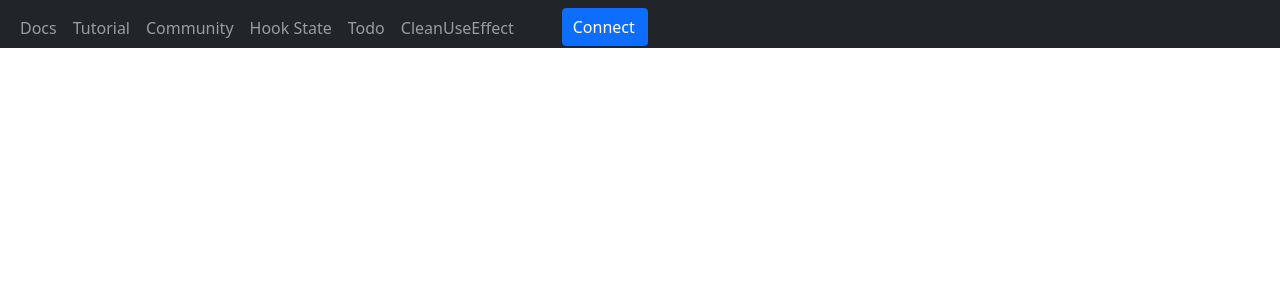
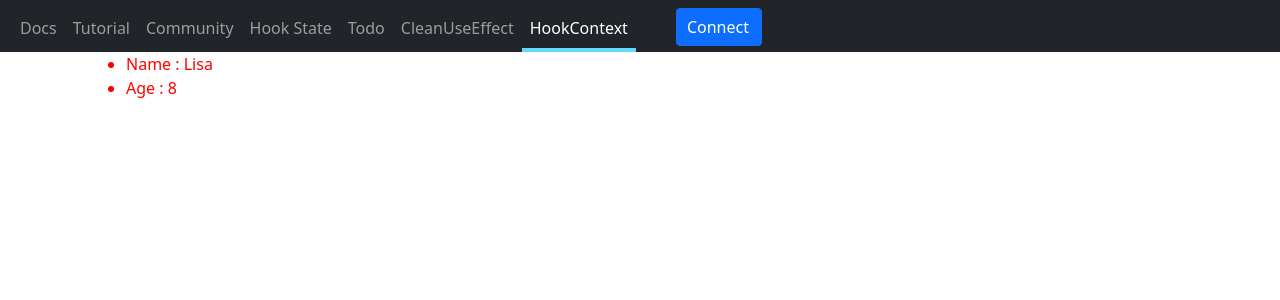
Before and after one commit to gilbruno/reactrouter, a React (Create React App) app in the folder reactrouter/: page /hookcontext in a window 1280 px wide. Shown: the top 300 px of the page. Built offline with nearby package versions, Linux system fonts and the light colour scheme.

Commit message:
Add "useContext" menu item

```diff
--- a/reactrouter/src/App.js
+++ b/reactrouter/src/App.js
@@ -8,6 +8,7 @@ import HookState from './components/HookState';
 import Todo from './components/Todo';
 import Menu from './components/Menu';
 import CleanUseEffectContainer from './components/CleanUseEffectContainer';
+import Profile from './components/HookContext/Profile';
 
 
 function App() {
@@ -22,7 +23,7 @@ function App() {
         <Route path="/useState" element={<HookState/>}/>
         <Route path="/todo" element={<Todo/>}/>
         <Route path="/cleanUseEffect" element={<CleanUseEffectContainer/>}/>
-
+        <Route path="/hookcontext" element={<Profile/>}/>
       </Routes>
 
 
--- /dev/null
+++ b/reactrouter/src/components/HookContext/ContentData.js
@@ -0,0 +1,20 @@
+import React, {useContext} from 'react'
+import { UserContext, ColorContext } from './MyContext'
+
+const ContentData = () => {
+
+  const user = useContext(UserContext)
+  const color = useContext(ColorContext)
+
+
+  return (
+        <div className="container" style={{color : color}}>
+            <ul>
+                <li>Name : {user.name}</li>
+                <li>Age : {user.age}</li>
+            </ul>
+        </div>
+    )
+}
+
+export default ContentData
--- /dev/null
+++ b/reactrouter/src/components/HookContext/MyContext.js
@@ -0,0 +1,4 @@
+import React from 'react'
+
+export const UserContext = React.createContext()
+export const ColorContext = React.createContext()
--- /dev/null
+++ b/reactrouter/src/components/HookContext/Profile.js
@@ -0,0 +1,26 @@
+import React, { Component } from 'react'
+import ProfileData from './ProfileData'
+import { UserContext, ColorContext } from './MyContext'
+
+class Profile extends Component {
+
+  state = {
+      user: {
+          name: 'Lisa',
+          age: 8
+      }
+  }
+
+  render() {
+    return (
+      <UserContext.Provider value={this.state.user}>
+          <ColorContext.Provider value={'red'}>
+            <ProfileData/>
+          </ColorContext.Provider>
+      </UserContext.Provider>
+
+    )
+  }
+}
+
+export default Profile
--- /dev/null
+++ b/reactrouter/src/components/HookContext/ProfileData.js
@@ -0,0 +1,16 @@
+import React from 'react'
+import ContentData from './ContentData'
+
+
+function ProfileData() {
+  return (
+
+
+    <div className="container">
+
+        <ContentData />
+    </div>
+  )
+}
+
+export default ProfileData
--- a/reactrouter/src/components/Menu.js
+++ b/reactrouter/src/components/Menu.js
@@ -30,6 +30,9 @@ function Menu() {
             <li className="nav-item">
                 <NavLink className="nav-link" to="/cleanUseEffect">CleanUseEffect</NavLink>
             </li>
+            <li className="nav-item">
+                <NavLink className="nav-link" to="/hookContext">HookContext</NavLink>
+            </li>
             <li className="navbar-right connect">
                 <button className="btn btn-primary connect" onClick={handleConnect}>Connect</button>
             </li>
```
